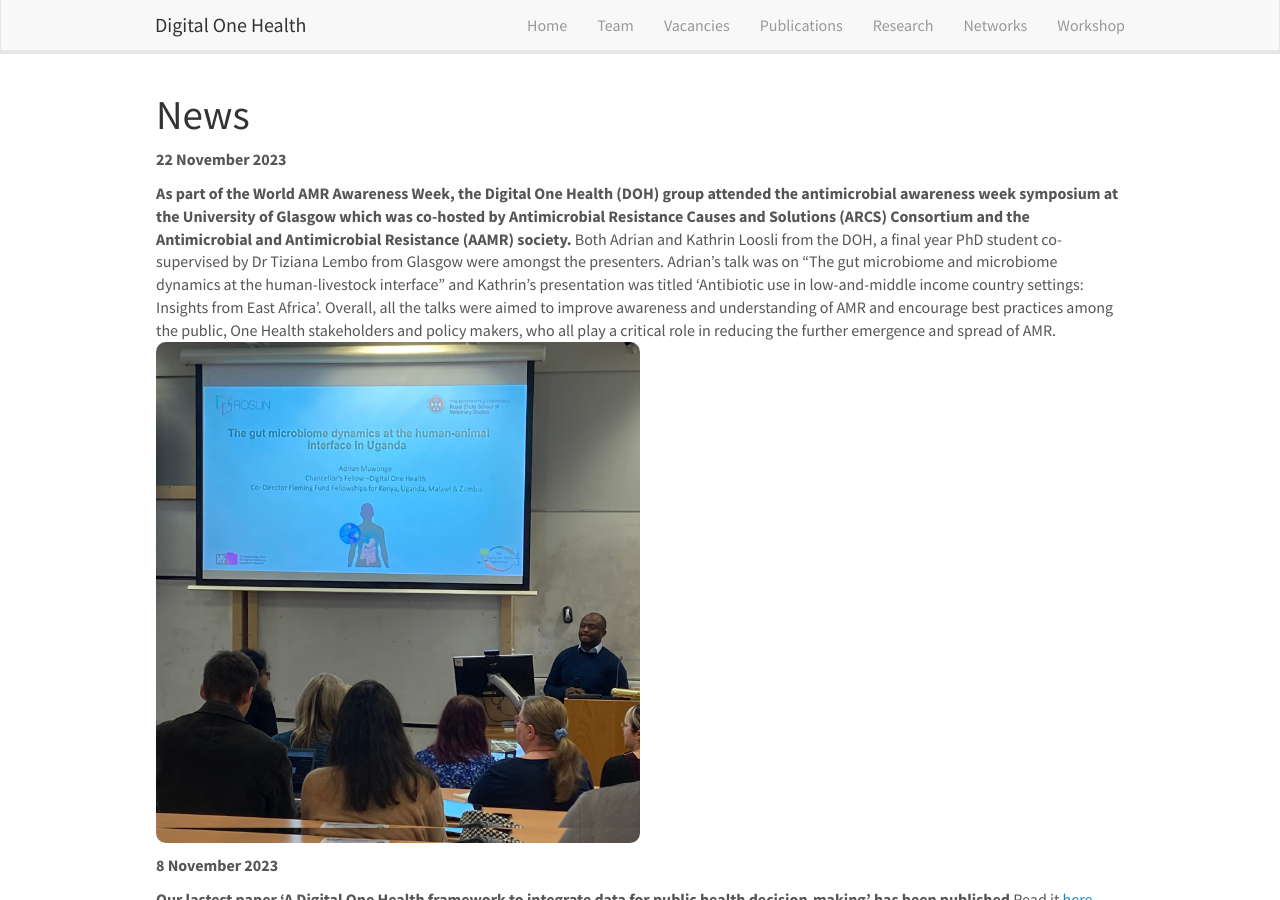
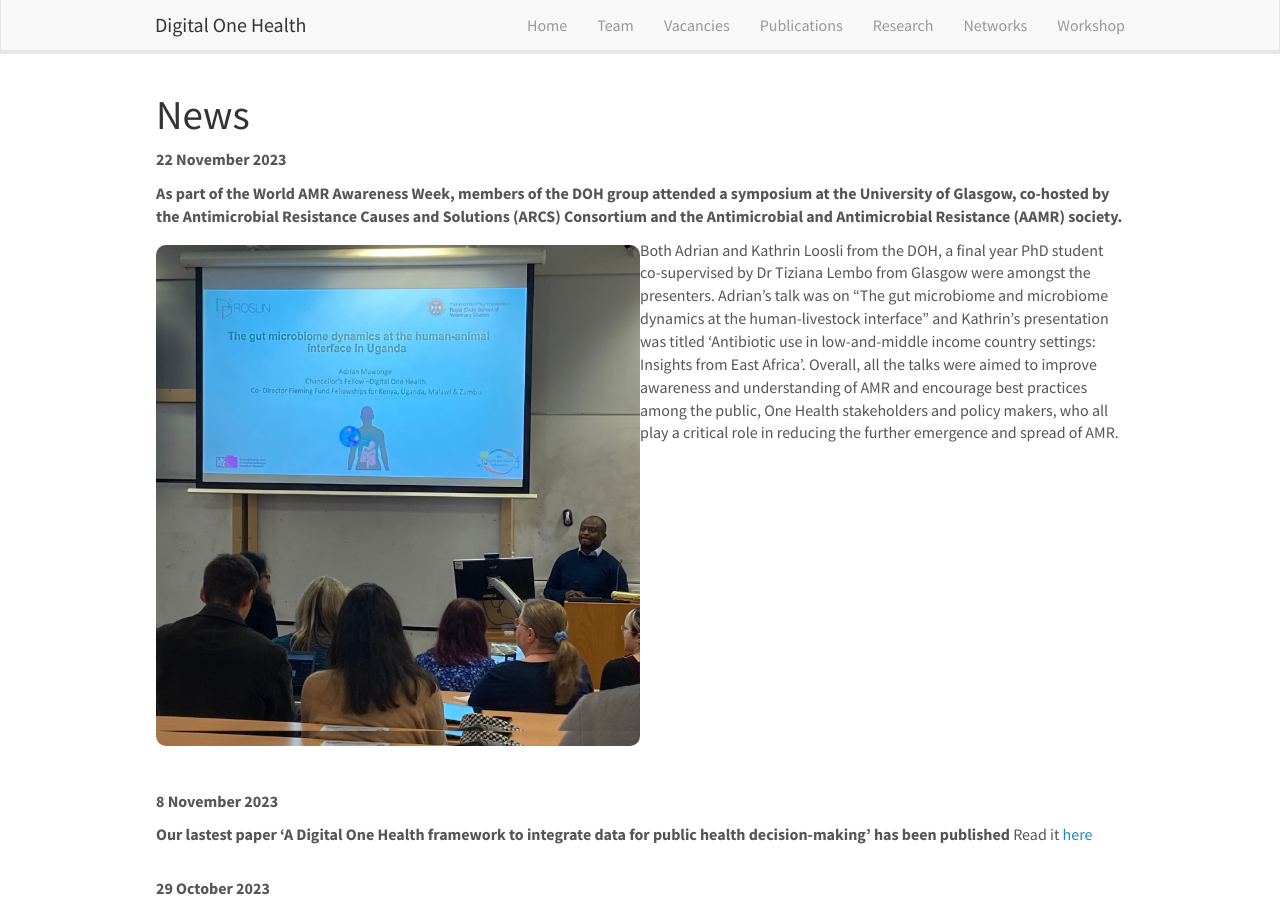
Before and after one commit to Digital-One-Health/digital-one-health.github.io, a Jekyll site: the page built from _pages/allnews.md, in a window 1280 px wide and 900 px high. Built offline with Jekyll 4.4.1, drawn with Linux system fonts in a browser that asks for light colours; nearby versions of some CDN libraries; comment, search, counter and statistics services are not loaded.

Commit message:
addded spacing between news

```diff
--- a/_data/news.yml
+++ b/_data/news.yml
@@ -1,9 +1,11 @@
+
 - date: 22 November 2023
-  headline: "**As part of the World AMR Awareness Week, the Digital One Health (DOH) group attended the antimicrobial awareness week symposium at the University of Glasgow which was co-hosted by Antimicrobial Resistance Causes and Solutions (ARCS) Consortium and the Antimicrobial and Antimicrobial Resistance (AAMR) society.** Both Adrian and Kathrin Loosli from the DOH, a final year PhD student co-supervised by Dr Tiziana Lembo from Glasgow were amongst the presenters. Adrian's talk was on “The gut microbiome and microbiome dynamics at the human-livestock interface” and Kathrin's presentation was titled 'Antibiotic use in low-and-middle income country settings: Insights from East Africa'. Overall, all the talks were aimed to improve awareness and understanding of AMR and encourage best practices among the public, One Health stakeholders and policy makers, who all play a critical role in reducing the further emergence and spread of AMR.
+  headline: "**As part of the World AMR Awareness Week, members of the DOH group attended a symposium at the University of Glasgow, co-hosted by the Antimicrobial Resistance Causes and Solutions (ARCS) Consortium and the Antimicrobial and Antimicrobial Resistance (AAMR) society.**
 
-  <img src='/images/newspic/WAAW-2023.jpg' class='img-responsive' style='max-width: 50%; float: center; margin: 0px' />
+    <img src='/images/newspic/WAAW-2023.jpg' class='img-responsive' style='max-width: 50%; float: left; 0px 10px 10px 10px;' />
+
+  <p>Both Adrian and Kathrin Loosli from the DOH, a final year PhD student co-supervised by Dr Tiziana Lembo from Glasgow were amongst the presenters. Adrian's talk was on “The gut microbiome and microbiome dynamics at the human-livestock interface” and Kathrin's presentation was titled 'Antibiotic use in low-and-middle income country settings: Insights from East Africa'. Overall, all the talks were aimed to improve awareness and understanding of AMR and encourage best practices among the public, One Health stakeholders and policy makers, who all play a critical role in reducing the further emergence and spread of AMR.
   "
-
 
 
 - date: 8 November 2023
--- a/_pages/allnews.md
+++ b/_pages/allnews.md
@@ -9,9 +9,13 @@ permalink: /allnews.html
 # News
 
 {% for article in site.data.news %}
+<div style="overflow: hidden; margin-bottom: 20px;">
 **{{ article.date }}**
 {{ article.headline | markdownify}}
+</div>
 {% endfor %}
+
+
 
 <!--
 
```
Also changed, not shown: 5 other files.
